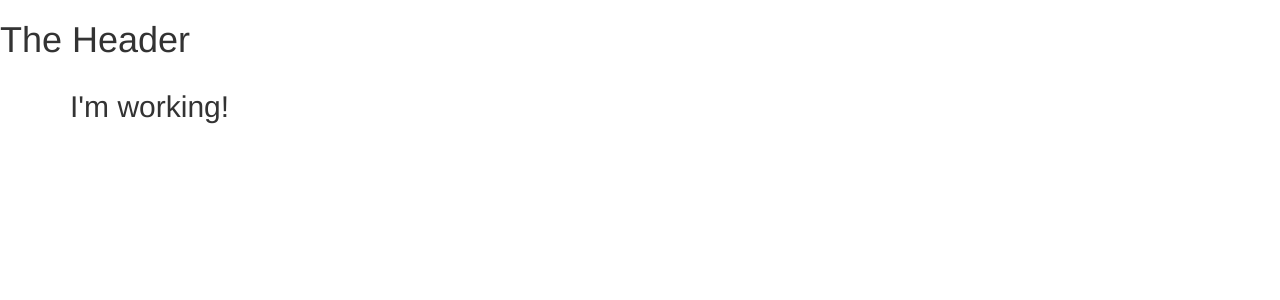
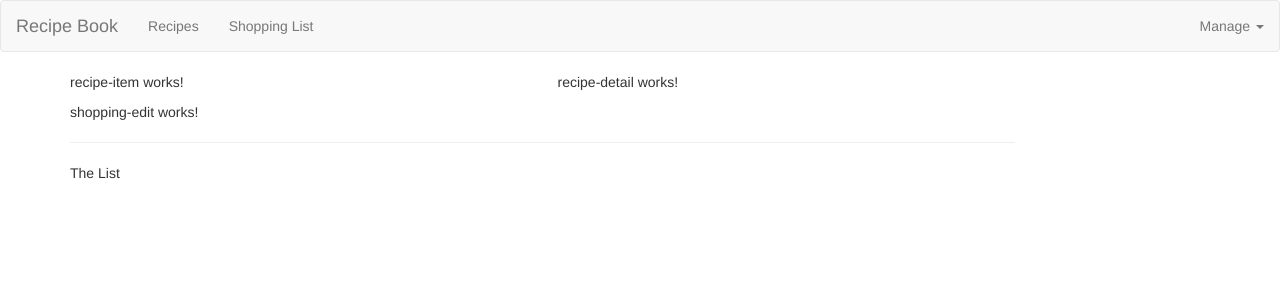
Before and after one commit to lmaddalena/ng7-complete-guide, an Angular app: page / in a window 1280 px wide. Shown: the top 300 px of the page. Built offline with nearby package versions, Linux system fonts and the light colour scheme.

Commit message:
Up to module 3.49

```diff
--- a/src/app/app.component.html
+++ b/src/app/app.component.html
@@ -2,7 +2,8 @@
 <div class="container">
   <div class="row">
     <div class="col-md-12">
-      <h2>I'm working!</h2>
+      <app-recipes></app-recipes>
+      <app-shopping-list></app-shopping-list>
     </div>
   </div>
 </div>
--- a/src/app/header/header.component.html
+++ b/src/app/header/header.component.html
@@ -1 +1,24 @@
-<h1>The Header</h1>
+<nav class="navbar navbar-default">
+    <div class="container-fluid">
+        <div class="navbar-header">
+            <a href="#" class="navbar-brand">Recipe Book</a>
+        </div>
+
+        <div class="navbar-default">
+                <ul class="nav navbar-nav">
+                    <li><a href="#">Recipes</a></li>
+                    <li><a href="#">Shopping List</a></li>
+                </ul>
+                <ul class="nav navbar-nav navbar-right">
+                    <li class="dropdown">
+                        <a href="#" class="dropdowan-toggle" role="button">Manage <span class="caret"></span></a>
+                        <ul class="dropdown-menu">
+                            <li><a href="#">Save Data</a></li>
+                            <li><a href="#">Fetch Data</a></li>
+                        </ul>
+                    </li>
+                </ul>
+            </div>
+    </div>
+
+</nav>
--- a/src/app/recipes/recipe-list/recipe-list.component.html
+++ b/src/app/recipes/recipe-list/recipe-list.component.html
@@ -1,3 +1 @@
-<p>
-  recipe-list works!
-</p>
+<app-recipe-item></app-recipe-item>
--- a/src/app/recipes/recipes.component.html
+++ b/src/app/recipes/recipes.component.html
@@ -1,3 +1,8 @@
-<p>
-  recipes works!
-</p>
+<div class="row">
+  <div class="col-md-5">
+    <app-recipe-list></app-recipe-list>
+  </div>
+  <div class="col-md-7">
+    <app-recipe-detail></app-recipe-detail>
+  </div>
+</div>
--- a/src/app/shopping-list/shopping-list.component.html
+++ b/src/app/shopping-list/shopping-list.component.html
@@ -1,3 +1,7 @@
-<p>
-  shopping-list works!
-</p>
+<div class="row">
+  <div class="col-xs-10">
+    <app-shopping-edit></app-shopping-edit>
+    <hr />
+    <p>The List</p>
+  </div>
+</div>
```
